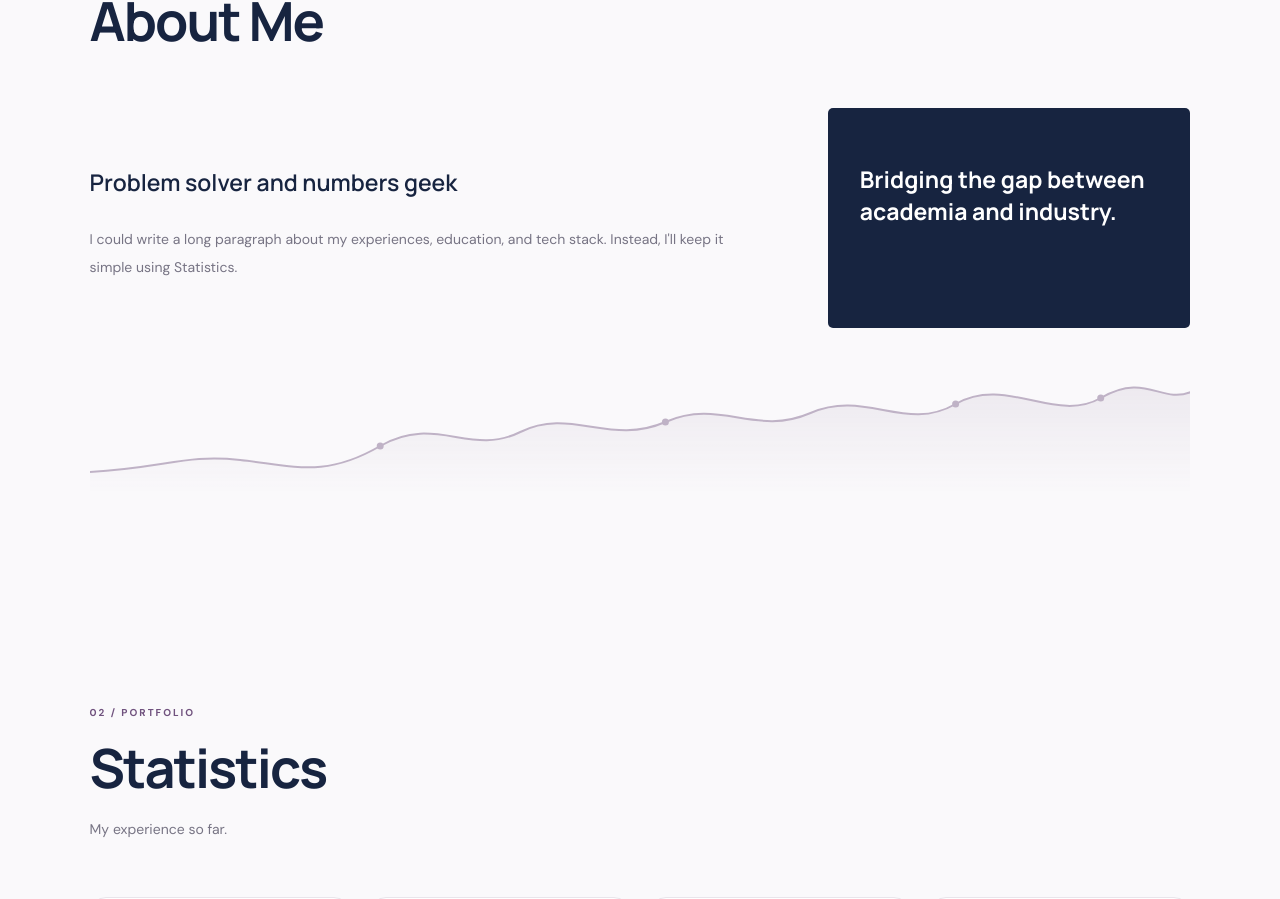
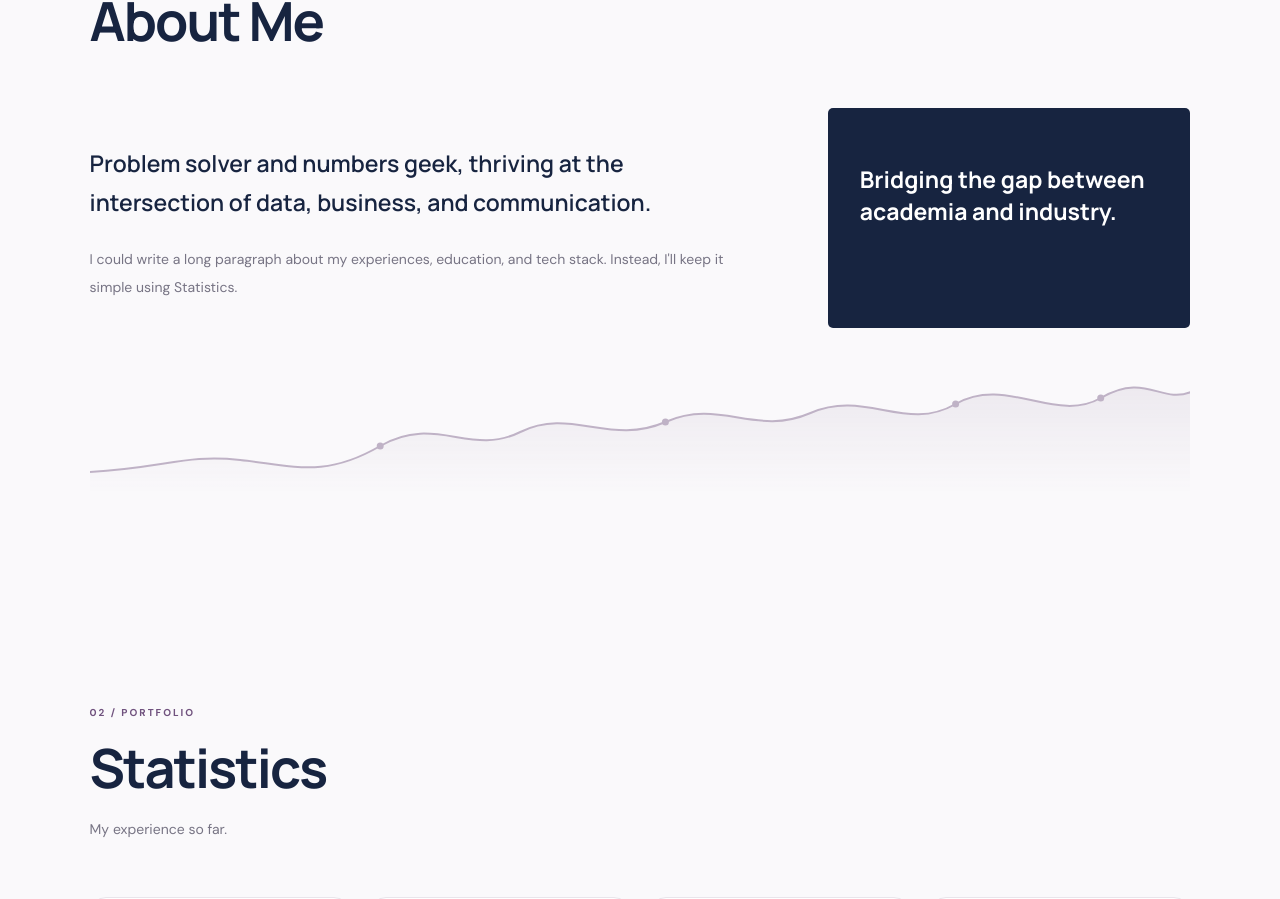
Before and after one commit to fotounshaqra/Analytics-Portfolio, a React (Vite) app: page / in a window 1280 px wide. Shown: the part 918-1817 px from the top of the page. Built offline with nearby package versions, Linux system fonts and the light colour scheme.

Commit message:
Enhance introduction with additional context

```diff
--- a/src/data/portfolio.js
+++ b/src/data/portfolio.js
@@ -6,7 +6,7 @@ export const profile = {
   tagline: "Turning data into decisions, and insights into impact.",
 
   introduction:
-    "Problem solver and numbers geek",
+    "Problem solver and numbers geek, thriving at the intersection of data, business, and communication.",
 
   location: "Jeddah, Saudi Arabia",
 
```
